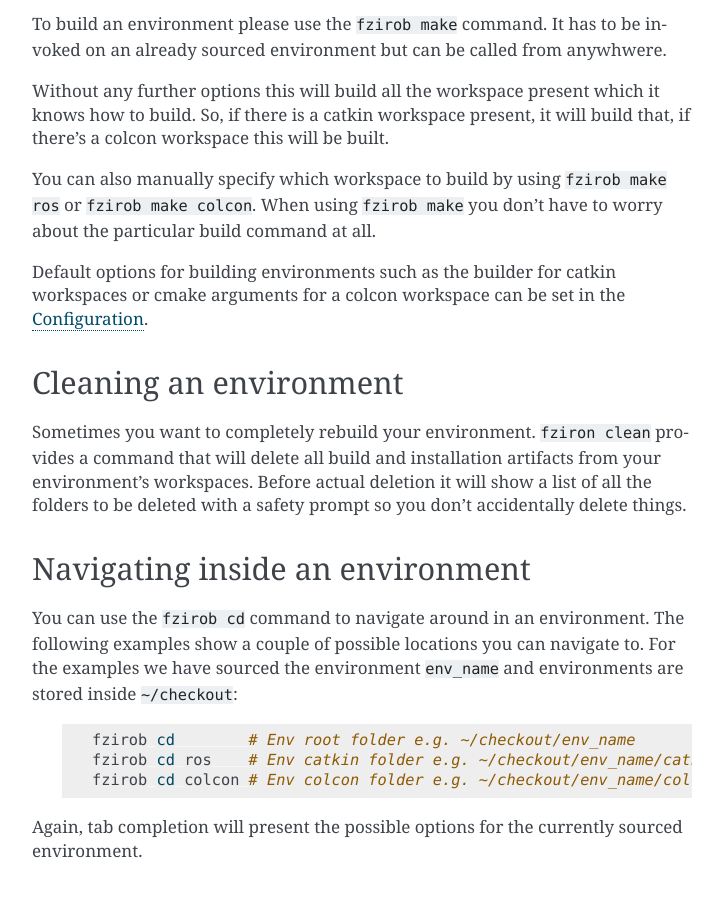
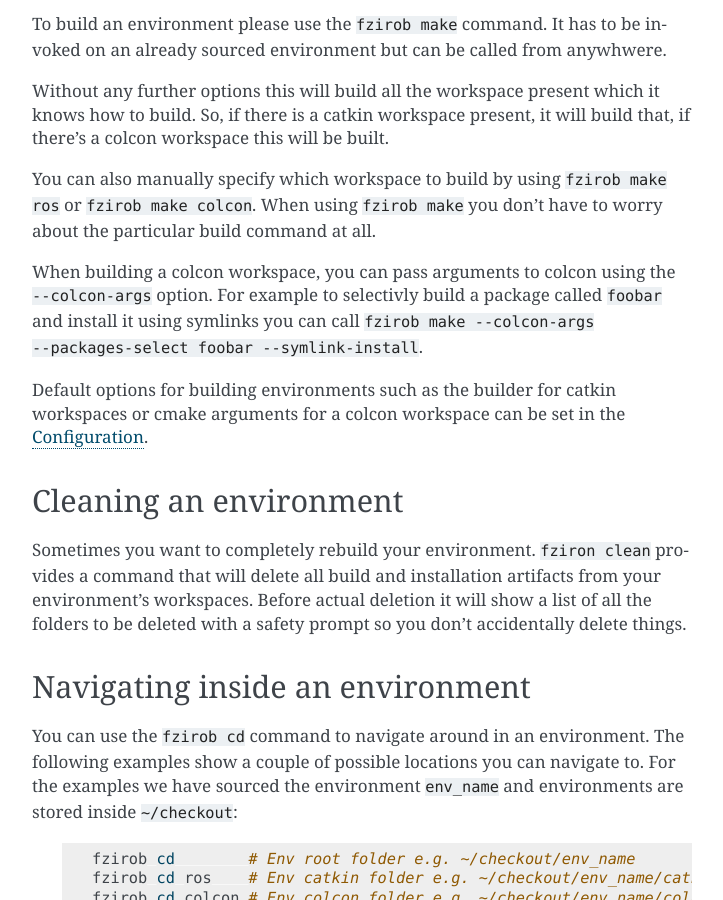
Before and after one commit to fzi-forschungszentrum-informatik/robot_folders, a Sphinx documentation site: the page built from docs/usage.rst, in a window 1280 px wide and 900 px high, scrolled down 3460 px. Shown: the whole window, without its empty margins (388-1111 px from the left). Built offline with Sphinx 7.4.7, drawn with Linux system fonts in a browser that asks for light colours.

Commit message:
adds documentation for colcon-args option

```diff
--- a/docs/configuration.rst
+++ b/docs/configuration.rst
@@ -34,7 +34,9 @@ Build options
     Set to catkin_make by default but can be changed to catkin build.
 
 ``colcon_build_options``
-    Options passed to each ``colcon build`` invocation that is piped through ``fzirob make``.
+    Options passed to each ``colcon build`` invocation that is piped through ``fzirob make``. These
+    options can be overriden by using the ``--colcon-args`` option when running
+    ``fzirob make colcon``
 
 
 Directory options
--- a/docs/usage.rst
+++ b/docs/usage.rst
@@ -150,6 +150,10 @@ You can also manually specify which workspace to build by using ``fzirob make
 ros`` or ``fzirob make colcon``. When using ``fzirob make`` you don't have to
 worry about the particular build command at all.
 
+When building a colcon workspace, you can pass arguments to colcon using the ``--colcon-args``
+option. For example to selectivly build a package called ``foobar`` and install it using symlinks
+you can call ``fzirob make --colcon-args --packages-select foobar --symlink-install``.
+
 Default options for building environments such as the builder for catkin
 workspaces or cmake arguments for a colcon workspace can be set in the
 :ref:`configuration:Configuration`.
```
Also changed, not shown: 1 other file.
